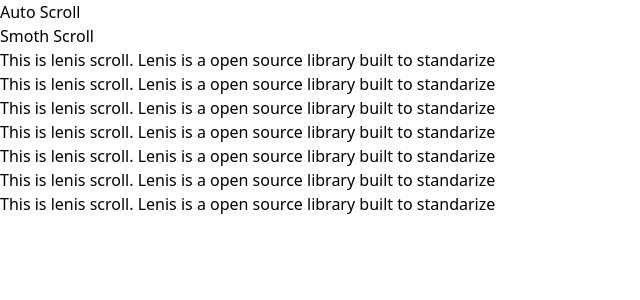
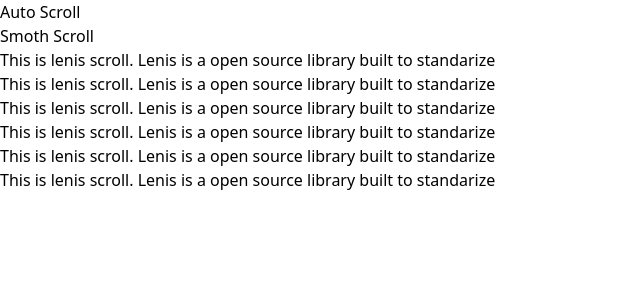
Before and after one commit to HarshaBordhan/Review-Test-, a Next.js app: page /lenis in a window 1280 px wide. Shown: the top 300 px of the page, without its empty margins (0-640 px from the left). Built offline with nearby package versions, Linux system fonts and the light colour scheme.

Commit message:
updated lenis

```diff
--- a/pages/lenis.js
+++ b/pages/lenis.js
@@ -39,10 +39,6 @@ export default function Lenis() {
           This is lenis scroll. Lenis is a open source library built to
           standarize
         </p>
-        <p>
-          This is lenis scroll. Lenis is a open source library built to
-          standarize
-        </p>
       </div>
     </>
   );
```
